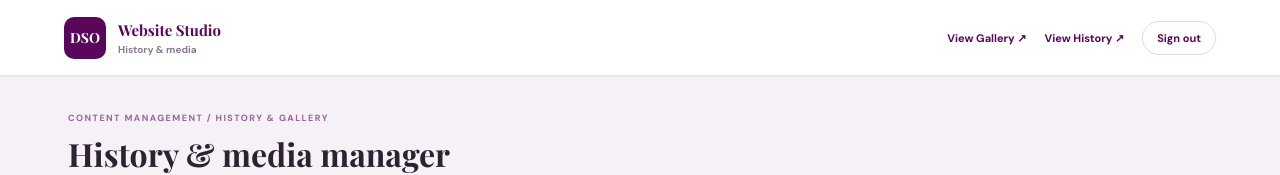
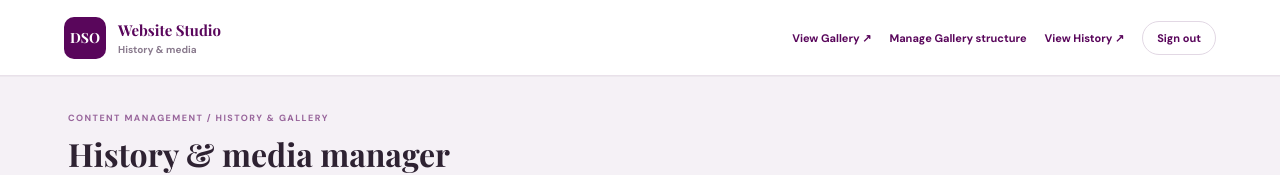
Before and after one commit to Divinesymphonyorchestra20/Divine-Symphony-Orchestra, a Next.js app: page /admin/history in a window 1280 px wide. Shown: the top 175 px of the page. Built offline with nearby package versions, Linux system fonts and the light colour scheme; a web font is replaced by a local one.

Commit message:
Link Gallery structure manager from admin

```diff
--- a/components/admin/history-admin.tsx
+++ b/components/admin/history-admin.tsx
@@ -118,7 +118,7 @@ export default function HistoryAdmin() {
   if(!content)return <main className="dso-cms-shell"><p className="dso-cms-error">{error||"Could not load content."}</p><button onClick={loadContent}>Try again</button></main>;
 
   return <main className="dso-cms-shell">
-    <header className="dso-cms-topbar"><a href="/" className="dso-cms-brand"><span className="dso-cms-mark">DSO</span><span><b>Website Studio</b><small>History & media</small></span></a><div><a href="/gallery" target="_blank">View Gallery ↗</a><a href="/history" target="_blank">View History ↗</a><button onClick={signOut}>Sign out</button></div></header>
+    <header className="dso-cms-topbar"><a href="/" className="dso-cms-brand"><span className="dso-cms-mark">DSO</span><span><b>Website Studio</b><small>History & media</small></span></a><div><a href="/gallery" target="_blank">View Gallery ↗</a><a href="/admin/gallery">Manage Gallery structure</a><a href="/history" target="_blank">View History ↗</a><button onClick={signOut}>Sign out</button></div></header>
     <section className="dso-cms-heading"><div><p className="dso-cms-kicker">CONTENT MANAGEMENT / HISTORY & GALLERY</p><h1>History & media manager</h1><p>Manage History content and the public Gallery. Gallery photographs and videos remain private until you publish them.</p></div><button className="dso-cms-primary" onClick={save} disabled={saving}>{saving?"Saving…":"Save all changes"}</button></section>
     <div className="dso-cms-stats">{counts&&<><span><b>{counts.milestones}</b> timeline records</span><span><b>{counts.founders}</b> founding members</span><span><b>{counts.media}</b> images</span><span><b>{counts.videos}</b> videos</span></>}</div>
     {error&&<div className="dso-cms-alert error">{error}</div>}{notice&&<div className="dso-cms-alert">{notice}</div>}
```
